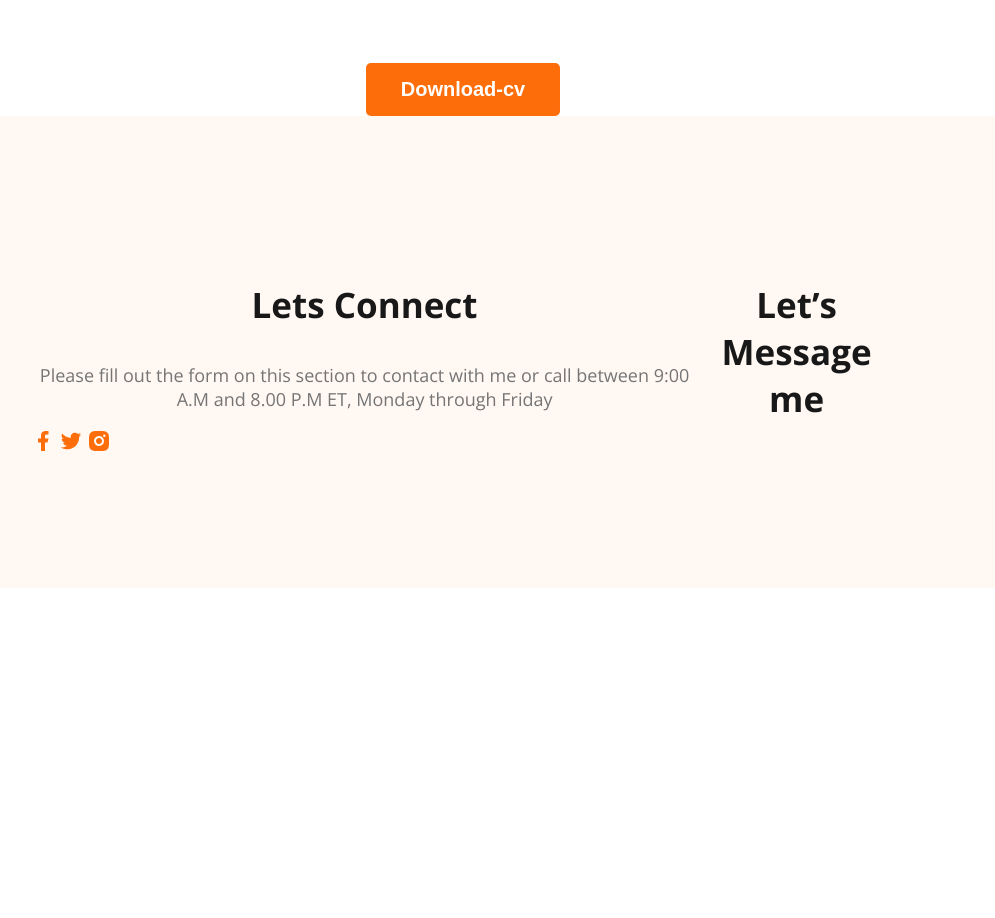
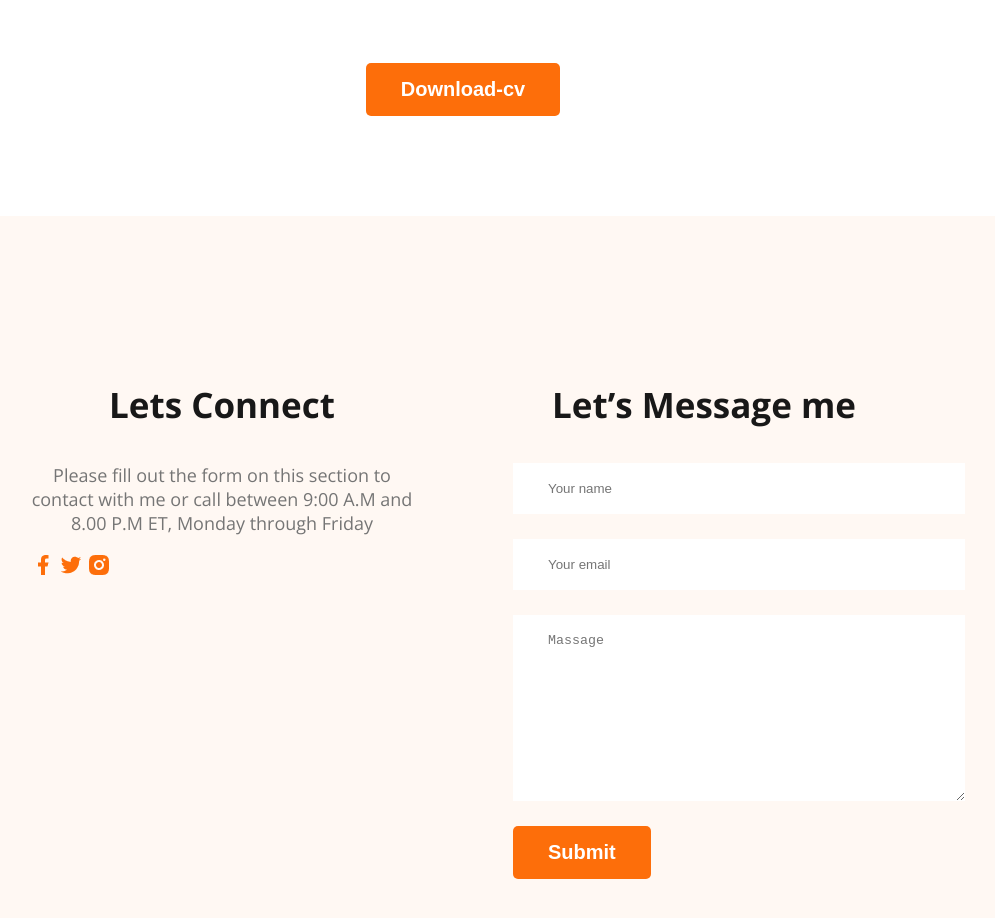
Before and after one commit to shafinahmed04/webdeveloper-protfolio, a plain HTML site: page index.html in a window 1280 px wide. Shown: the part 2850-3768 px from the top of the page, without its empty margins (177-1172 px from the left). Before the commit the page ends 3446 px from the top, so only its background shows below. Drawn offline with nearby package versions, Linux system fonts and the light colour scheme.

Commit message:
added contact

```diff
--- a/index.html
+++ b/index.html
@@ -191,6 +191,12 @@
          </div>
          <div class="footer-column">
             <h3 class="section-title">Let’s Message me</h3>
+            <form class="contact" action="">
+                <input type="text" placeholder="Your name">
+                <input type="email" placeholder="Your email" id="">
+                <textarea name="" placeholder="Massage" id="" cols="30" rows="10"></textarea>
+                <input class="btn-primery" type="submit" value="Submit">
+            </form>
          </div>
     </footer>
 </body>
--- a/styles/protfolio.css
+++ b/styles/protfolio.css
@@ -165,6 +165,21 @@ main section{
 /* footer style */
 footer{
     display: flex;
+    gap: 100px;
     background: #fff8f3;
+    margin-top: 100px;
     padding: 130px 200px;
 }
+.footer-column{
+    width: 50%;
+}
+
+.contact input[type="text"],.contact input[type="email"], textarea {
+    display: block;
+    margin-bottom: 25px;
+    padding: 18px 35px;
+    color: #757575;
+    background: #fff;
+    border: 0;
+    width: 100%;
+}
```
